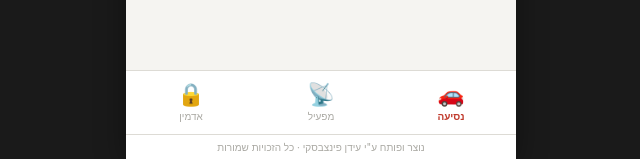
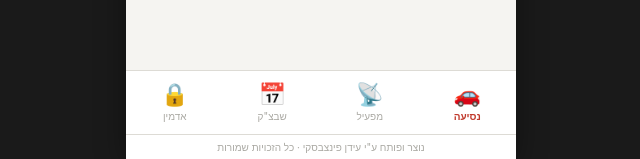
Before and after one commit to idan41601/hapak-natziv, a Next.js app: page / in a window 1280 px wide. Shown: the part 641-800 px from the top of the page, without its empty margins (467-1107 px from the left). Built offline with nearby package versions, Linux system fonts and the light colour scheme; no server answers; the database is empty.

Commit message:
Update page.tsx

```diff
--- a/src/app/page.tsx
+++ b/src/app/page.tsx
@@ -5,8 +5,9 @@ import { supabase } from '@/lib/supabase'
 import TripTab from '@/components/TripTab'
 import OperatorTab from '@/components/OperatorTab'
 import AdminTab from '@/components/AdminTab'
+import ScheduleTab from '@/components/ScheduleTab'
 
-type Tab = 'trip' | 'operator' | 'admin'
+type Tab = 'trip' | 'operator' | 'schedule' | 'admin'
 
 export default function Home() {
   const [tab, setTab] = useState<Tab>('trip')
@@ -76,6 +77,7 @@ export default function Home() {
           />
         )}
         {tab === 'operator' && <OperatorTab />}
+        {tab === 'schedule' && <ScheduleTab />}
         {tab === 'admin' && <AdminTab />}
       </div>
 
@@ -90,6 +92,7 @@ export default function Home() {
         {[
           { id: 'trip', icon: '🚗', label: 'נסיעה' },
           { id: 'operator', icon: '📡', label: 'מפעיל' },
+          { id: 'schedule', icon: '📅', label: 'שבצ"ק' },
           { id: 'admin', icon: '🔒', label: 'אדמין' },
         ].map(item => (
           <button
```
